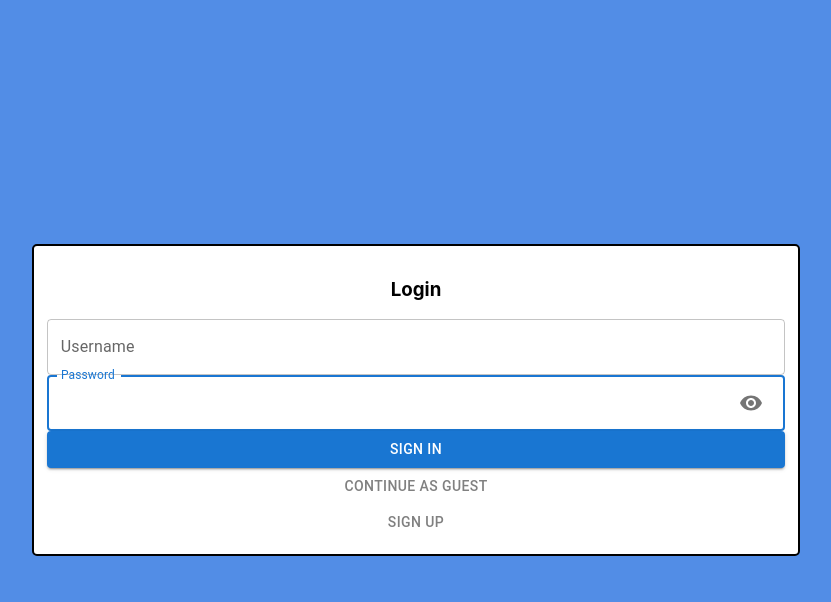
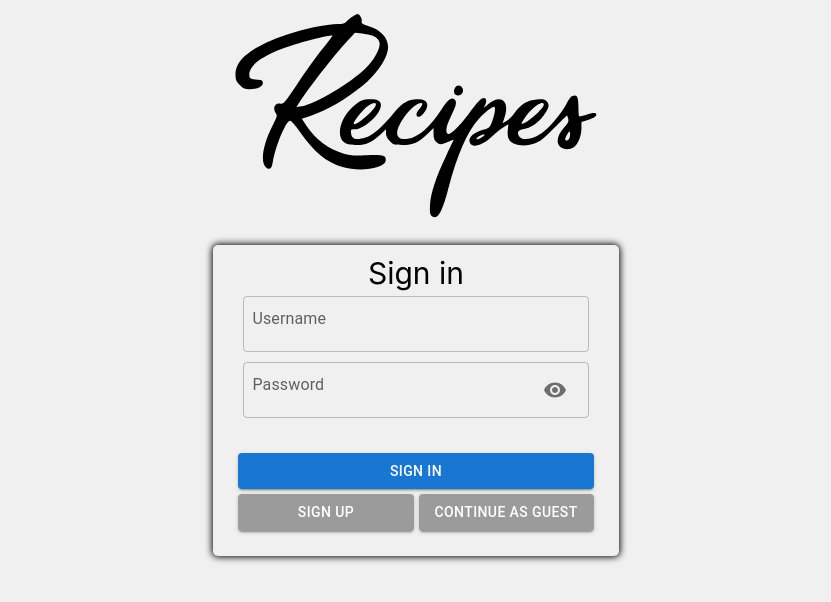
Before and after one commit to YotamGit/Recidex, a React (Create React App) app in the folder web-client/: page /login in a window 1280 px wide. Shown: the top 602 px of the page, without its empty margins (224-1055 px from the left). Built offline with nearby package versions, Linux system fonts and the light colour scheme; no server answers.

Commit message:
add style to login

```diff
--- a/web-client/src/components/Login/Login.js
+++ b/web-client/src/components/Login/Login.js
@@ -2,13 +2,9 @@ import React from "react";
 import { useEffect, useState } from "react";
 import { useNavigate } from "react-router-dom";
 import axios from "axios";
-import Cookies from "universal-cookie";
-import "../../styles/login.css";
 
-// generate a hashed password
-// import bcrypt from "bcryptjs";
-// var salt = await bcrypt.genSalt(10);
-// var hash = await bcrypt.hash(plainPassword, salt);
+import "../../styles/login/login.css";
+import RecipesLogo from "../../utils-module/Photos/Recipes.svg";
 
 //mui
 
@@ -42,7 +38,6 @@ const Login = ({ showSignAsGuest, navigateAfterLogin, onLogin }) => {
   const [showPassword, setShowPassword] = useState(false);
 
   const onSubmitPassword = async () => {
-    const cookies = new Cookies();
     try {
       var result = await axios.post("/api/login", {
         username: username,
@@ -70,13 +65,13 @@ const Login = ({ showSignAsGuest, navigateAfterLogin, onLogin }) => {
     }
   };
   return (
-    <div id="login-container">
-      <div className="login-form-input-segment">
-        <h3 style={{ textAlign: "center" }}>Login</h3>
+    <div id="login-page">
+      <div className="login-section">
+        <div className="title">Sign in</div>
+        <div className="form-input-segment">
           <FormControl variant="outlined">
             <InputLabel htmlFor="login-username-input">Username</InputLabel>
             <OutlinedInput
-            autoFocus
               id="login-username-input"
               type="text"
               value={username}
@@ -90,7 +85,6 @@ const Login = ({ showSignAsGuest, navigateAfterLogin, onLogin }) => {
           <FormControl variant="outlined">
             <InputLabel htmlFor="login-password-input">Password</InputLabel>
             <OutlinedInput
-            autoFocus
               id="login-password-input"
               type={showPassword ? "text" : "password"}
               value={password}
@@ -117,19 +111,35 @@ const Login = ({ showSignAsGuest, navigateAfterLogin, onLogin }) => {
               </span>
             )}
           </FormControl>
-
-        <Button variant="contained" onClick={onSubmitPassword}>
+        </div>
+        <div className="button-section">
+          <Button
+            className="main-button-1"
+            variant="contained"
+            onClick={onSubmitPassword}
+          >
             Sign In
           </Button>
+
           {showSignAsGuest && (
-          <Button style={{ color: "gray" }} onClick={() => navigate("/home")}>
+            <Button
+              className="extra-button-1"
+              variant="contained"
+              onClick={() => navigate("/home")}
+            >
               Continue as Guest
             </Button>
           )}
-        <Button style={{ color: "gray" }} onClick={() => navigate("/signup")}>
+          <Button
+            className="extra-button-2"
+            variant="contained"
+            onClick={() => navigate("/signup")}
+          >
             Sign Up
           </Button>
         </div>
+      </div>
+      <img className="recipes-logo" src={RecipesLogo}></img>
     </div>
   );
 };
--- a/web-client/src/index.css
+++ b/web-client/src/index.css
@@ -1,3 +1,12 @@
+:root {
+  --sign-in-background: rgb(240, 240, 240);
+  --agree-btn:rgb(52, 163, 238);
+  --disagree-btn:rgb(52, 163, 238);
+  --neutral-btn:rgb(155, 155, 155);
+  --app-bar:rgb(197, 197, 197);
+}
+
+
 html,
 body {
   min-height: 100%;
--- a/web-client/src/styles/AuthorizedButton.css
+++ b/web-client/src/styles/AuthorizedButton.css
@@ -13,7 +13,6 @@
 .login-modal {
   height: 300px;
   width: 600px;
-
   position: fixed;
   top: 50%;
   left: 50%;
@@ -24,7 +23,10 @@
   height: 100%;
   width: 100%;
 }
-.login-modal > #login-container {
+.login-modal .recipes-logo {
+  display:none;
+}
+.login-modal > #login-page {
   background: none;
 }
 
--- a/web-client/src/styles/login.css
+++ /dev/null
@@ -1,30 +0,0 @@
-#login-container {
-  background-color: rgb(82, 141, 230);
-  height: 100%;
-  width: 100%;
-  position: absolute;
-  display: flex;
-  justify-content: center;
-  align-items: center;
-}
-
-.login-form-input-segment {
-  z-index: 999;
-  background-color: rgb(255, 255, 255);
-  border-radius: 5px;
-  border: 2px solid black;
-  height: fit-content;
-  width: 60%;
-  padding: 1%;
-  display: flex;
-  direction: column;
-  justify-content: space-evenly;
-  flex-direction: column;
-}
-@media only screen and (max-width: 600px) {
-  .login-form-input-segment {
-    border: none;
-    border-radius: 0;
-    width: 100%;
-  }
-}
--- /dev/null
+++ b/web-client/src/styles/login/login.css
@@ -0,0 +1,74 @@
+#login-page {
+  background-color: var(--sign-in-background);
+
+  height: 100%;
+  width: 100%;
+  position: absolute;
+  display: flex;
+  justify-content: center;
+  align-items: center;
+}
+#login-page .title {
+  text-align: center;
+  font-size: 30px;
+}
+#login-page .login-section {
+  height:max-content;
+  width:fit-content;
+  z-index: 999;
+  background-color: rgb(240, 240, 240);
+  border-radius: 5px;
+  box-shadow: 0px 0px 7px 1px;
+  padding: 10px 25px 25px 25px;
+}
+#login-page .form-input-segment {
+  margin-bottom:30px;
+  display: flex;
+  flex-direction: column;
+
+}
+#login-page .form-input-segment>* {
+  padding: 5px;
+}
+
+/*button grid*/
+#login-page .button-section {
+
+  display:grid;
+  grid-template-areas:
+  "top top"
+  "left right";
+  grid-template-columns: repeat(2, minmax(0, 1fr));
+  gap:5px;
+}
+
+#login-page .main-button-1 {
+  grid-area:top;
+}
+#login-page .extra-button-1 {
+  grid-area: right;
+  background-color: var(--neutral-btn);
+}
+
+#login-page .extra-button-2 {
+  grid-area: left;
+  background-color: var(--neutral-btn) ;
+}
+
+#login-page .recipes-logo{
+  height:47vh;
+  position:absolute;
+  top:-10%;
+}
+
+@media only screen and (max-width: 600px) {
+  #login-page .login-section {
+    border: none;
+    border-radius: 0;
+    box-shadow: none;
+    width: 100%;
+  }
+  #login-page .recipes-logo{
+    top:-5%;
+  }
+}
```
Also changed, not shown: web-client/src/components/Login/Signup.js (+1 -6 lines), web-client/src/styles/login/Signup.css (renamed from web-client/src/styles/Signup.css), web-client/src/utils-module/Photos/Recipes.svg (added). Lines whose indentation alone changed are shown as unchanged.
